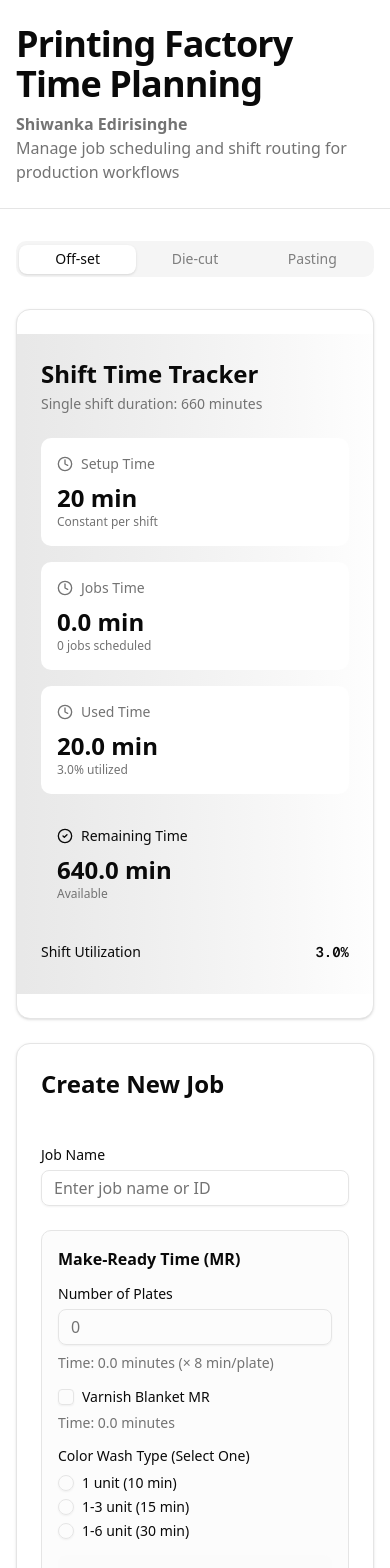
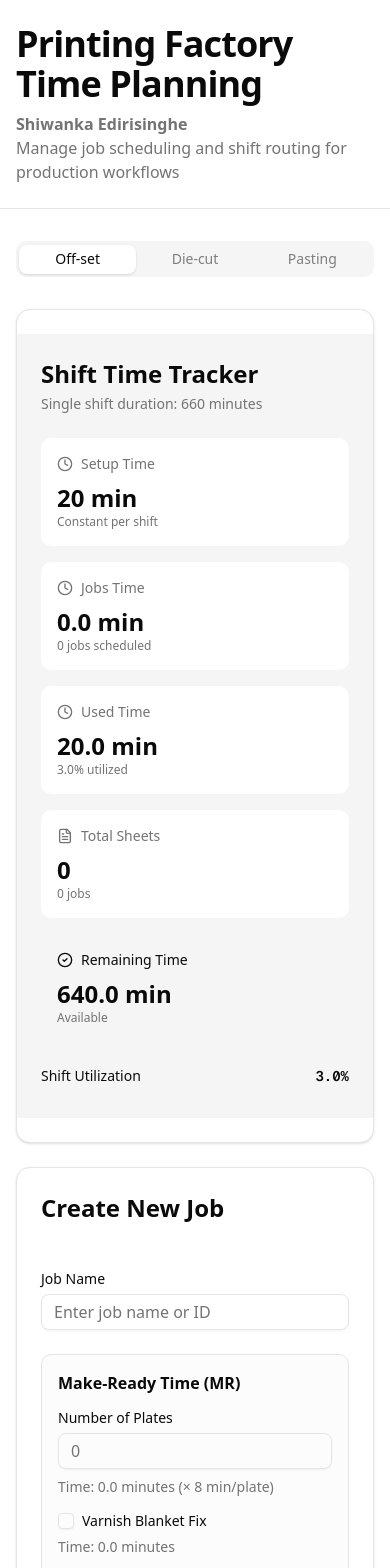
Before and after one commit to antiloger/printing-factory-system, a Next.js app: page / in a window 390 px wide. Shown: the top 1568 px of the page. Built offline with nearby package versions, Linux system fonts and the light colour scheme.

Commit message:
checkpoint: test

```diff
--- a/src/app/page.tsx
+++ b/src/app/page.tsx
@@ -17,12 +17,14 @@ export interface Job {
   productionTime: number
   totalMR: number
   totalJobTime: number
+  sheetCount: number
 }
 
 export default function PrintingFactoryPage() {
   const [jobs, setJobs] = useState<Job[]>([])
 
   const totalJobsTime = jobs.reduce((sum, job) => sum + job.totalJobTime, 0)
+  const totalSheetCount = jobs.reduce((sum, job) => sum + job.sheetCount, 0)
   const remainingShiftTime = SHIFT_DURATION - SETUP_TIME - totalJobsTime
 
   const handleAddJob = (job: Omit<Job, "id">) => {
@@ -76,6 +78,7 @@ export default function PrintingFactoryPage() {
               setupTime={SETUP_TIME}
               shiftDuration={SHIFT_DURATION}
               jobCount={jobs.length}
+              totalSheetCount={totalSheetCount} // Pass total sheet count to tracker
               onClearShift={handleClearShift}
             />
 
--- a/src/components/default/jobs-table.tsx
+++ b/src/components/default/jobs-table.tsx
@@ -26,6 +26,7 @@ export function JobsTable({ jobs, onRemoveJob }: JobsTableProps) {
   }
 
   const totalTime = jobs.reduce((sum, job) => sum + job.totalJobTime, 0)
+  const totalSheets = jobs.reduce((sum, job) => sum + job.sheetCount, 0)
 
   return (
     <Card className="overflow-hidden">
@@ -37,6 +38,7 @@ export function JobsTable({ jobs, onRemoveJob }: JobsTableProps) {
           <TableHeader>
             <TableRow>
               <TableHead>Job Name</TableHead>
+              <TableHead className="text-right">Sheet Count</TableHead>
               <TableHead className="text-right">MR Time</TableHead>
               <TableHead className="text-right">Production</TableHead>
               <TableHead className="text-right">Total Time</TableHead>
@@ -47,6 +49,7 @@ export function JobsTable({ jobs, onRemoveJob }: JobsTableProps) {
             {jobs.map((job) => (
               <TableRow key={job.id}>
                 <TableCell className="font-medium">{job.name}</TableCell>
+                <TableCell className="text-right font-mono">{job.sheetCount.toLocaleString()}</TableCell>
                 <TableCell className="text-right font-mono">{job.totalMR.toFixed(1)} min</TableCell>
                 <TableCell className="text-right font-mono">{job.productionTime.toFixed(1)} min</TableCell>
                 <TableCell className="text-right font-mono font-semibold">{job.totalJobTime.toFixed(1)} min</TableCell>
@@ -67,8 +70,16 @@ export function JobsTable({ jobs, onRemoveJob }: JobsTableProps) {
       </div>
       <div className="border-t border-border bg-muted/30 p-4">
         <div className="flex items-center justify-between">
-          <span className="font-semibold text-foreground">Total Jobs Time:</span>
-          <span className="text-xl font-bold text-primary">{totalTime.toFixed(1)} min</span>
+          <div className="space-y-1">
+            <div className="flex items-center justify-between">
+              <span className="font-semibold text-foreground">Total Sheets:</span>
+              <span className="ml-4 text-lg font-bold text-foreground">{totalSheets.toLocaleString()}</span>
+            </div>
+            <div className="flex items-center justify-between">
+              <span className="font-semibold text-foreground">Total Jobs Time:</span>
+              <span className="ml-4 text-xl font-bold text-primary">{totalTime.toFixed(1)} min</span>
+            </div>
+          </div>
         </div>
       </div>
     </Card>
--- a/src/components/default/offset-job-form.tsx
+++ b/src/components/default/offset-job-form.tsx
@@ -96,6 +96,7 @@ export function OffsetJobForm({ onAddJob, remainingShiftTime, editingJob, onCanc
       productionTime,
       totalMR,
       totalJobTime,
+      sheetCount: Number(exactSheetCount) || 0, // Include sheet count in job data
     }
 
     onAddJob(job)
@@ -149,7 +150,7 @@ export function OffsetJobForm({ onAddJob, remainingShiftTime, editingJob, onCanc
               htmlFor="hasVarnishBlanket"
               className="text-sm font-medium leading-none peer-disabled:cursor-not-allowed peer-disabled:opacity-70"
             >
-              Varnish Blanket MR
+              Varnish Blanket Fix
             </label>
           </div>
           <p className="text-sm text-muted-foreground">
@@ -185,7 +186,7 @@ export function OffsetJobForm({ onAddJob, remainingShiftTime, editingJob, onCanc
 
         <div className="rounded-md bg-accent/10 p-3">
           <p className="text-sm font-medium text-foreground">
-            Total MR Time: <span className="text-lg font-bold ">{totalMR.toFixed(1)}</span> minutes
+            Total MR Time: <span className="text-lg font-bold text-foreground">{totalMR.toFixed(1)}</span> minutes
           </p>
         </div>
       </div>
--- a/src/components/default/shift-tracker.tsx
+++ b/src/components/default/shift-tracker.tsx
@@ -2,7 +2,7 @@
 
 import { Button } from "@/components/ui/button"
 import { Card } from "@/components/ui/card"
-import { AlertCircle, CheckCircle2, Clock, Trash2 } from "lucide-react"
+import { AlertCircle, CheckCircle2, Clock, Trash2, FileText } from "lucide-react" // Added FileText icon
 import {
   AlertDialog,
   AlertDialogAction,
@@ -21,6 +21,7 @@ interface ShiftTrackerProps {
   setupTime: number
   shiftDuration: number
   jobCount: number
+  totalSheetCount: number // Added totalSheetCount prop
   onClearShift: () => void
 }
 
@@ -30,6 +31,7 @@ export function ShiftTracker({
   setupTime,
   shiftDuration,
   jobCount,
+  totalSheetCount, // Destructure totalSheetCount
   onClearShift,
 }: ShiftTrackerProps) {
   const usedTime = setupTime + totalJobsTime
@@ -38,7 +40,7 @@ export function ShiftTracker({
 
   return (
     <Card className="overflow-hidden">
-      <div className="bg-gradient-to-r from-primary/10 to-accent/10 p-6">
+      <div className="bg-accent p-6">
         <div className="mb-6 flex items-start justify-between">
           <div>
             <h2 className="text-2xl font-bold text-foreground">Shift Time Tracker</h2>
@@ -68,7 +70,9 @@ export function ShiftTracker({
           )}
         </div>
 
-        <div className="grid gap-4 sm:grid-cols-2 lg:grid-cols-4">
+        <div className="grid gap-4 sm:grid-cols-2 lg:grid-cols-5">
+          {" "}
+          {/* Changed to 5 columns */}
           <div className="rounded-lg bg-card p-4">
             <div className="flex items-center gap-2 text-sm text-muted-foreground">
               <Clock className="h-4 w-4" />
@@ -77,7 +81,6 @@ export function ShiftTracker({
             <p className="mt-2 text-2xl font-bold text-foreground">{setupTime} min</p>
             <p className="text-xs text-muted-foreground">Constant per shift</p>
           </div>
-
           <div className="rounded-lg bg-card p-4">
             <div className="flex items-center gap-2 text-sm text-muted-foreground">
               <Clock className="h-4 w-4" />
@@ -88,7 +91,6 @@ export function ShiftTracker({
               {jobCount} job{jobCount !== 1 ? "s" : ""} scheduled
             </p>
           </div>
-
           <div className="rounded-lg bg-card p-4">
             <div className="flex items-center gap-2 text-sm text-muted-foreground">
               <Clock className="h-4 w-4" />
@@ -97,7 +99,16 @@ export function ShiftTracker({
             <p className="mt-2 text-2xl font-bold text-foreground">{usedTime.toFixed(1)} min</p>
             <p className="text-xs text-muted-foreground">{utilizationPercentage.toFixed(1)}% utilized</p>
           </div>
-
+          <div className="rounded-lg bg-card p-4">
+            <div className="flex items-center gap-2 text-sm text-muted-foreground">
+              <FileText className="h-4 w-4" />
+              Total Sheets
+            </div>
+            <p className="mt-2 text-2xl font-bold text-foreground">{totalSheetCount.toLocaleString()}</p>
+            <p className="text-xs text-muted-foreground">
+              {jobCount} job{jobCount !== 1 ? "s" : ""}
+            </p>
+          </div>
           <div
             className={`rounded-lg p-4 ${isOverCapacity ? "bg-destructive/10" : remainingShiftTime < 60 ? "bg-warning/10" : "bg-success/10"
               }`}
```
